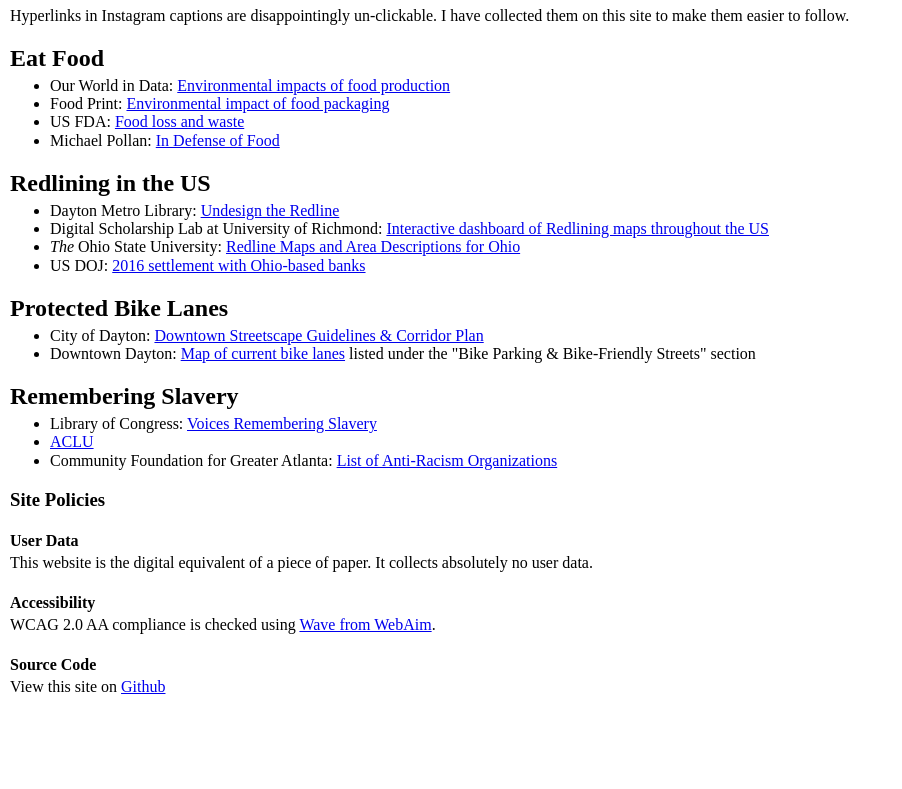
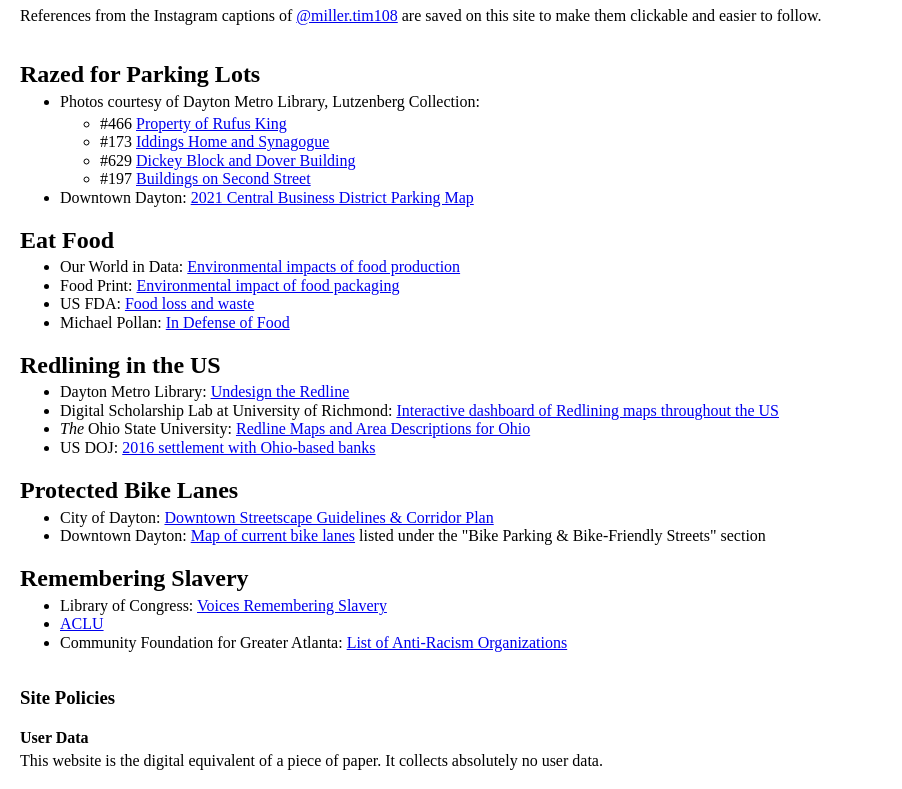
Before and after one commit to TangoYankee/instalinks, a plain HTML site: page index.html in a window 1280 px wide. Shown: the part 83-872 px from the top of the page, without its empty margins (0-902 px from the left). Before the commit the page ends 806 px from the top, so only its background shows below. Drawn offline with Linux system fonts and the light colour scheme.

Commit message:
buildings razed for parking lots

```diff
--- a/index.html
+++ b/index.html
@@ -8,12 +8,25 @@
     <link rel="stylesheet" type="text/css" href="./normalize.css">
     <title>Tangled City</title>
 </head>
-<body>
+<body class="body-container">
     <header>
         <h1>Welcome!</h1>
-        <p>Hyperlinks in Instagram captions are disappointingly un-clickable. I have collected them on this site to make them easier to follow.</p>
+        <p>References from the Instagram captions of <a href="https://www.instagram.com/miller.tim108/">@miller.tim108</a> are saved on this site to make them clickable and easier to follow.</p>
     </header>
     <main>
+        <h2>Razed for Parking Lots</h2>
+        <ul>
+            <li>
+                Photos courtesy of Dayton Metro Library, Lutzenberg Collection:
+                <ul class="unstyled">
+                    <li>&#x23;466 <a href="https://content.daytonmetrolibrary.org/digital/collection/lutzenberge/id/466">Property of Rufus King</a></li>
+                    <li>&#x23;173 <a href="https://content.daytonmetrolibrary.org/digital/collection/lutzenberge/id/173">Iddings Home and Synagogue</a></li>
+                    <li>&#x23;629 <a href="https://content.daytonmetrolibrary.org/digital/collection/lutzenberge/id/629">Dickey Block and Dover Building</a></li>
+                    <li>&#x23;197 <a href="https://content.daytonmetrolibrary.org/digital/collection/lutzenberge/id/197">Buildings on Second Street</a></li>
+                </ul>
+            </li>
+            <li>Downtown Dayton: <a href="https://www.daytonohio.gov/DocumentCenter/View/279/Downtown-Dayton-CBD-Sites-and-Parking-Map-PDF?bidId=">2021 Central Business District Parking Map</a></li>
+        </ul>
         <h2>Eat Food</h2>
         <ul>
             <li>Our World in Data: <a href="https://ourworldindata.org/environmental-impacts-of-food">Environmental impacts of food production</a></li>
--- a/styles.css
+++ b/styles.css
@@ -1,4 +1,8 @@
-body {
+body.body-container {
+    display: flex;
+    flex-direction: column;
+    max-width: 1240px;
+    margin: auto;
     padding: 10px;
 }
 
```
